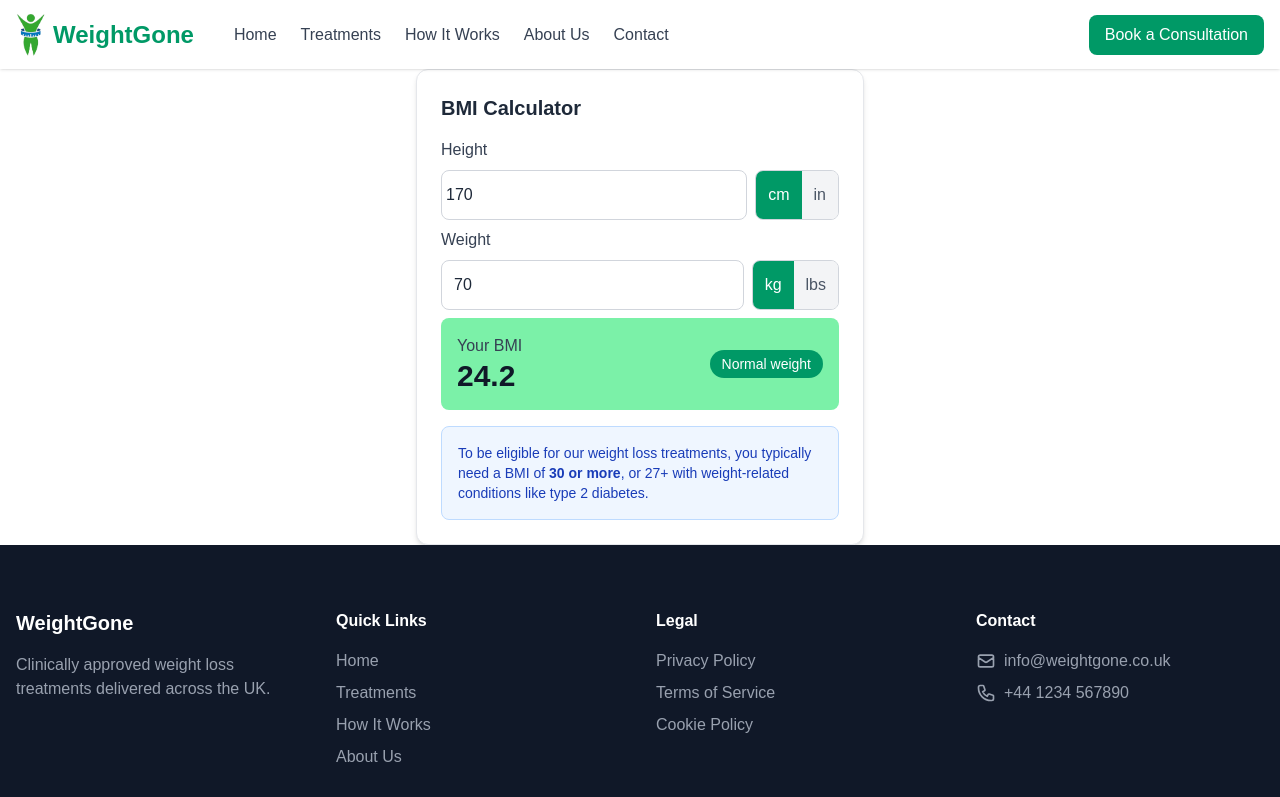
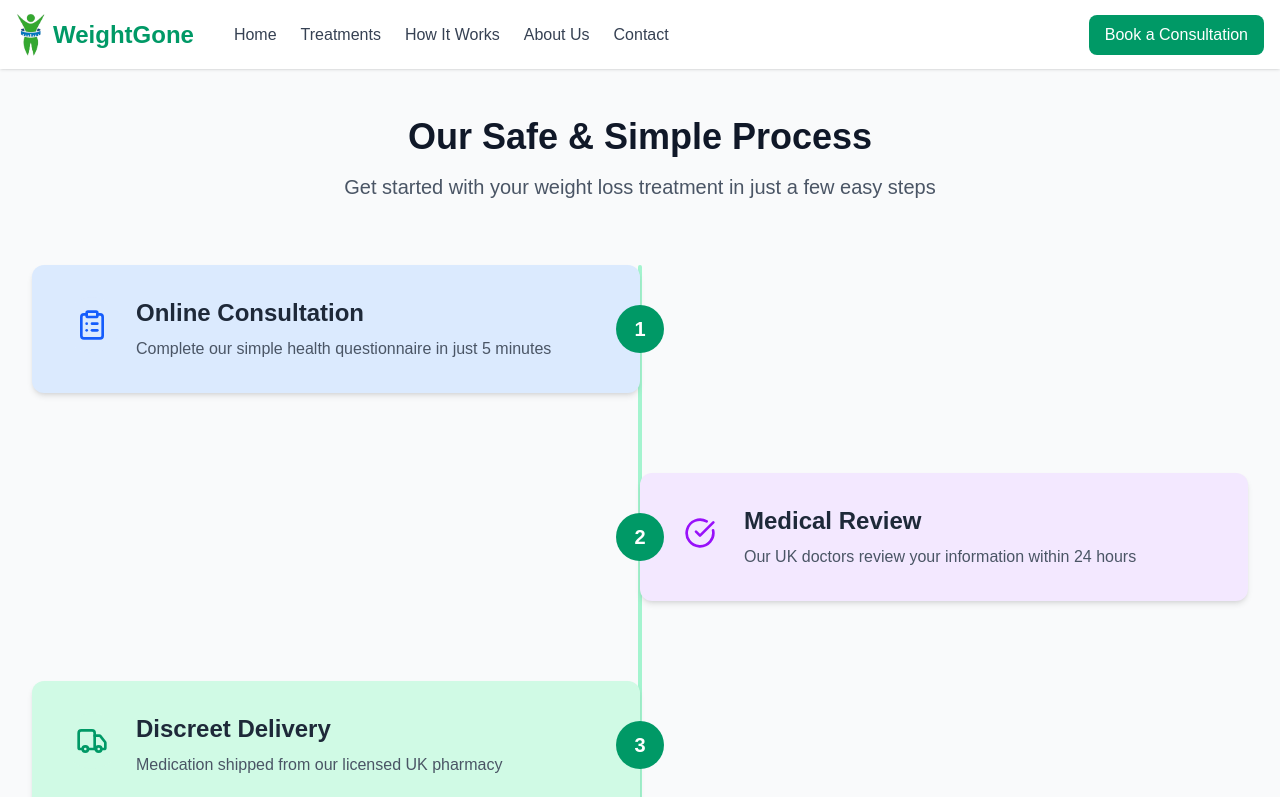
Before and after one commit to shanker21/weight, a Next.js app: page /how-it-works in a window 1280 px wide. Shown: the top 797 px of the page. Built offline with nearby package versions, Linux system fonts and the light colour scheme.

Commit message:
A: Hoe it owrks, faq

```diff
--- a/src/app/how-it-works/page.tsx
+++ b/src/app/how-it-works/page.tsx
@@ -1,10 +1,188 @@
-import React from 'react'
-import BMICalculator from '@/components/BMICalculator'
+// app/how-it-works/page.tsx
+'use client';
 
-export default function BMI() {
+import { motion } from 'framer-motion';
+import { CheckCircle, ClipboardList, Truck, Headset, ArrowRight } from 'lucide-react';
+import { Questrial } from 'next/font/google';
+import Link from 'next/link';
+
+const HowItWorks = () => {
+  const steps = [
+    {
+      title: "Online Consultation",
+      description: "Complete our simple health questionnaire in just 5 minutes",
+      icon: <ClipboardList className="w-8 h-8" />,
+      color: "bg-blue-100",
+      iconColor: "text-blue-600"
+    },
+    {
+      title: "Medical Review",
+      description: "Our UK doctors review your information within 24 hours",
+      icon: <CheckCircle className="w-8 h-8" />,
+      color: "bg-purple-100",
+      iconColor: "text-purple-600"
+    },
+    {
+      title: "Discreet Delivery",
+      description: "Medication shipped from our licensed UK pharmacy",
+      icon: <Truck className="w-8 h-8" />,
+      color: "bg-emerald-100",
+      iconColor: "text-emerald-600"
+    },
+    {
+      title: "Ongoing Support",
+      description: "Dedicated clinical team for your weight loss journey",
+      icon: <Headset className="w-8 h-8" />,
+      color: "bg-amber-100",
+      iconColor: "text-amber-600"
+    }
+  ];
+
   return (
-    <>
-        <BMICalculator />
-    </>
-  )
-}
+    <div className="min-h-screen bg-gray-50 py-12 px-4 sm:px-6 lg:px-8">
+      <div className="max-w-7xl mx-auto">
+        {/* Hero Section */}
+        <motion.div
+          initial={{ opacity: 0, y: 20 }}
+          animate={{ opacity: 1, y: 0 }}
+          transition={{ duration: 0.5 }}
+          className="text-center mb-16"
+        >
+          <h1 className="text-4xl font-bold text-gray-900 mb-4">Our Safe & Simple Process</h1>
+          <p className="text-xl text-gray-600 max-w-3xl mx-auto">
+            Get started with your weight loss treatment in just a few easy steps
+          </p>
+        </motion.div>
+
+        {/* Process Steps - Desktop */}
+        <div className="hidden md:block">
+          <div className="relative">
+            {/* Timeline line */}
+            <motion.div
+          initial={{ opacity: 0 }}
+          animate={{ opacity: 1 }}
+          transition={{ duration: 2 }}
+          className="text-center mt-16"
+          >
+            <div className="absolute left-1/2 p-0.5 rounded-lg h-full w-1 bg-emerald-200 transform -translate-x-1/2 "></div></motion.div>
+
+            <div className="space-y-20">
+              {steps.map((step, index) => (
+                <motion.div
+                  key={index}
+                  initial={{ opacity: 0, x: index % 2 === 0 ? -50 : 50 }}
+                  animate={{ opacity: 1, x: 0 }}
+                  transition={{ duration: 0.5, delay: index * 0.2 }}
+                  className={`relative flex ${index % 2 === 0 ? 'flex-row' : 'flex-row-reverse'} items-center`}
+                >
+                  {/* Step content */}
+                  <div className={`w-1/2 p-8 rounded-xl ${step.color} shadow-md`}>
+                    <div className="flex items-start">
+                      <div className={`p-3 rounded-full ${step.color} ${step.iconColor} mr-4`}>
+                        {step.icon}
+                      </div>
+                      <div>
+                        <h3 className="text-2xl font-bold text-gray-800 mb-2">{step.title}</h3>
+                        <p className="text-gray-600">{step.description}</p>
+                      </div>
+                    </div>
+                  </div>
+
+                  {/* Step number */}
+                  <div className="absolute left-1/2 transform -translate-x-1/2 w-12 h-12 rounded-full bg-emerald-600 text-white flex items-center justify-center font-bold text-xl ">
+                    {index + 1}
+                  </div>
+                </motion.div>
+              ))}
+            </div>
+          </div>
+        </div>
+
+        {/* Process Steps - Mobile */}
+        <div className="md:hidden space-y-8">
+          {steps.map((step, index) => (
+            <motion.div
+              key={index}
+              initial={{ opacity: 0, y: 20 }}
+              animate={{ opacity: 1, y: 0 }}
+              transition={{ duration: 0.5, delay: index * 0.1 }}
+              className={`p-6 rounded-xl ${step.color} shadow-md relative`}
+            >
+              <div className="flex items-start">
+                <div className={`p-3 rounded-full ${step.color} ${step.iconColor} mr-4`}>
+                  {step.icon}
+                </div>
+                <div>
+
+                  <h3 className="text-xl font-bold text-gray-800 mb-2">{step.title}</h3>
+                  <p className="text-gray-600">{step.description}</p>
+                </div>
+              </div>
+              {index < steps.length && (
+                <div className="flex justify-center mt-4">
+                  <div className="absolute bg-emerald-600 text-white w-8 h-8 rounded-full flex items-center justify-center font-bold text-sm">
+                    {index + 1}
+                  </div>
+                </div>
+              )}
+            </motion.div>
+          ))}
+        </div>
+
+        {/* CTA Section */}
+        <motion.div
+          initial={{ opacity: 0, scale: 0.9 }}
+          animate={{ opacity: 1, scale: 1 }}
+          transition={{ delay: 0.8 }}
+          className="mt-20 text-center"
+        >
+          <h2 className="text-2xl font-bold text-gray-800 mb-6">Ready to Start Your Journey?</h2>
+          <Link
+          href="/consultation"
+          >
+          <button className="bg-emerald-600 hover:bg-emerald-700 text-white font-medium py-3 px-8 rounded-lg transition-all duration-300 transform hover:-translate-y-1 shadow-lg hover:shadow-emerald-200 cursor-pointer">
+            Start Your Consultation
+          </button>
+          </Link>
+        </motion.div>
+
+        {/* FAQ Section */}
+        <motion.div
+          initial={{ opacity: 0 }}
+          animate={{ opacity: 1 }}
+          transition={{ delay: 1 }}
+          className="mt-20 bg-white p-8 rounded-xl shadow-sm border border-gray-200"
+        >
+          <h2 className="text-2xl font-bold text-gray-800 mb-6">Frequently Asked Questions</h2>
+          <div className="space-y-4">
+            {[
+              {
+                question: "Do I need a prescription?",
+                answer: "Yes. Our online consultation ensures a licensed prescriber issues it."
+              },
+              {
+                question: "What are the side effects?",
+                answer: "They vary, but common ones include nausea and stomach upset."
+              },
+              {
+                question: "How fast will I receive my order?",
+                answer: "Orders approved before 3PM are dispatched the same day (Mon-Fri)."
+              },
+              {
+                question: "What if I’m not eligible?",
+                answer: "We’ll provide advice or recommend alternatives if you're not suitable."
+              }
+            ].map((faq, index) => (
+              <div key={index} className="border-b border-gray-200 pb-4">
+                <h3 className="text-lg font-medium text-gray-800">{faq.question}</h3>
+                <p className="text-gray-600 mt-1">{faq.answer}</p>
+              </div>
+            ))}
+          </div>
+        </motion.div>
+      </div>
+    </div>
+  );
+};
+
+export default HowItWorks;
```
